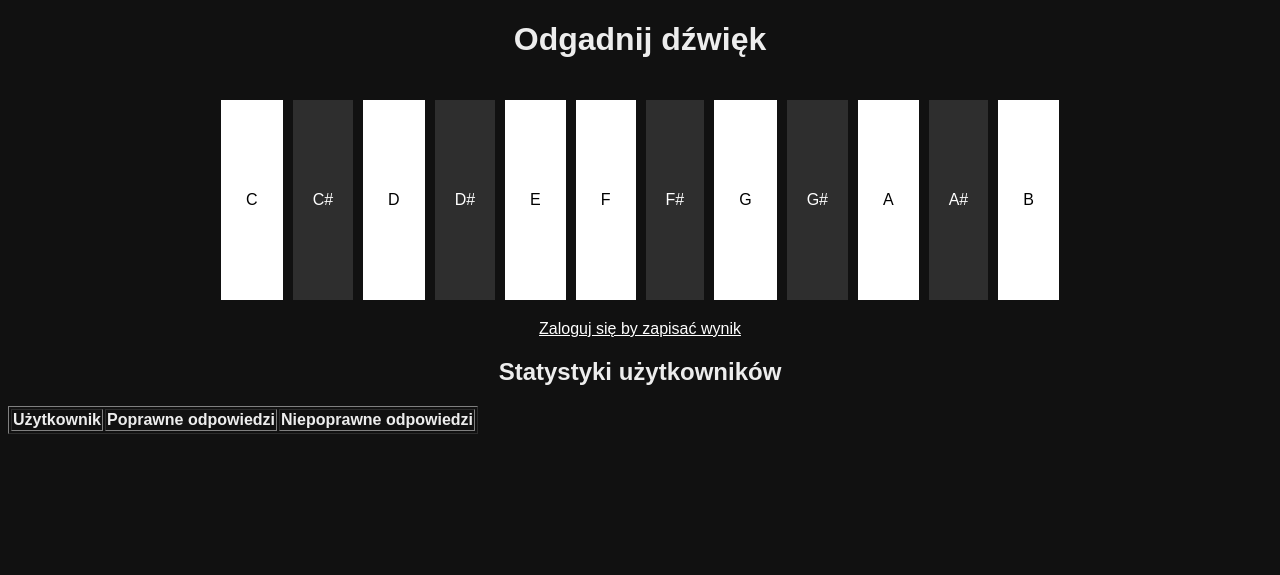
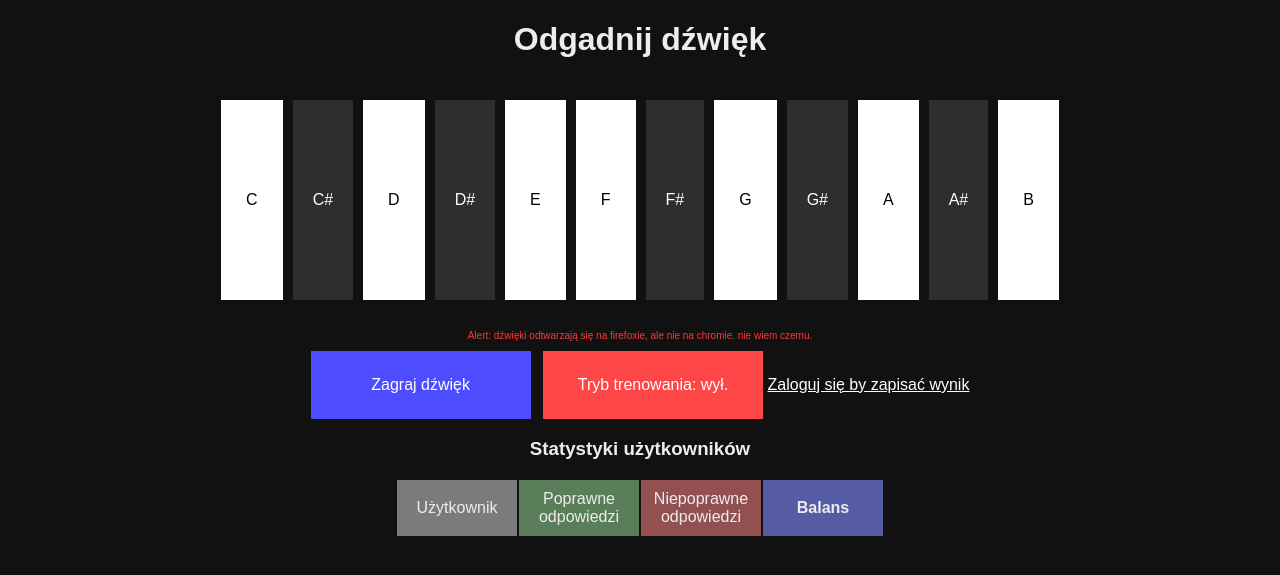
Before and after one commit to molamola157/pzaw2, a Django app: page /polls/ in a window 1280 px wide. Shown: the top 575 px of the page. Run offline with Django 5.2, Linux system fonts and the light colour scheme; lists and menus that the app fills with data are empty.

Commit message:
ide spac

```diff
--- a/polls/static/polls/stylos.css
+++ b/polls/static/polls/stylos.css
@@ -70,6 +70,59 @@ a {
     transition: width 2s;
 }
 
+table {
+    display:flex;
+    justify-content: center;
+}
+
+th, td {
+
+    justify-content: center;
+    background-color: rgb(97, 97, 97);
+    padding:10px;
+    width:100px;
+
+}
+
+
+#user {
+    background-color:rgb(123, 123, 123);
+}
+
+.user {
+    width:300px;
+
+}
+
+#pop {
+    background-color:rgb(90, 126, 90);
+}
+
+.pop {
+    background-color:rgb(56, 78, 56);
+}
+
+#niepop {
+    background-color:rgb(146, 80, 80);
+}
+
+.niepop {
+    background-color:rgb(82, 50, 50);
+}
+
+#ratio {
+    background-color:rgb(85, 92, 164);
+}
+
+.ratio {
+    background-color:rgb(55, 59, 96);
+    font-weight:bold;
+}
+
+#alert {
+    color:rgb(255, 54, 54);
+    font-size:10px;
+}
 
 #login {
     height:auto;
--- a/polls/templates/polls/gra.html
+++ b/polls/templates/polls/gra.html
@@ -76,40 +76,44 @@
         </form>
 
     </div>
+    <p id="alert">Alert: dźwięki odtwarzają się na firefoxie, ale nie na chromie. nie wiem czemu.</p>
 
 
-    {% if user.is_authenticated %}
+
     <button onclick="zagraj()" id="zagraj">Zagraj dźwięk</button>
     <button id="tryb" onclick="zmienTryb()">
         Tryb trenowania: wył.
     </button>
+    {% if user.is_authenticated %}
     <p id="poprawne">Poprawne odpowiedzi: <span id="correct_score">{{ request.user.dobre }}</span></p>
     <p id="bledne">Błędne odpowiedzi: <span id="wrong_score">{{ request.user.zle }}</span></p>
+    <p>Jesteś zalogowany jako {{ user.username }}.</p>
     <a href="{% url 'logout' %}">Wyloguj się</a>
-    <p>Alert: dźwięki odtwarzają się na firefoxie, ale nie na chromie. nie wiem czemu.</p>
+
     {% else %}
     <a href="{% url 'rejestr' %}">Zaloguj się by zapisać wynik</a>
     {% endif %}
 
 
-    <h2>Statystyki użytkowników</h2>
-    <table border="1">
-        <thead>
+    <h3>Statystyki użytkowników</h3>
+    <table>
+
             <tr>
-                <th>Użytkownik</th>
-                <th>Poprawne odpowiedzi</th>
-                <th>Niepoprawne odpowiedzi</th>
+                <td id="user">Użytkownik</td>
+                <td id="pop">Poprawne odpowiedzi</td>
+                <td id="niepop">Niepoprawne odpowiedzi</td>
+                <th id="ratio">Balans</th>
             </tr>
-        </thead>
-        <tbody>
-            {% for profile in profiles %}
+
+            {% for user in users %}
             <tr>
-                <td>{{ profile.user.username }}</td>
-                <td>{{ profile.correct_answers }}</td>
-                <td>{{ profile.incorrect_answers }}</td>
+                <td class="user">{{ user.username }}</td>
+                <td class="pop">{{ user.dobre }}</td>
+                <td class="niepop">{{ user.zle }}</td>
+                <td class="ratio">{{ user.stosunek }}</td>
             </tr>
             {% endfor %}
-        </tbody>
+
     </table>
 
 
--- a/polls/templates/polls/login.html
+++ b/polls/templates/polls/login.html
@@ -18,7 +18,7 @@
     <button type="submit" id="login">Zaloguj się</button>
 </form>
 <p>Chcesz założyć konto? <a href="{% url 'register' %}">Zarejestruj się</a></p>
-
+<a href="{% url 'muzyka' %}" >Powrót do gry</a>
 {% if form.errors %}
     <ul>
         {% for field in form %}
--- a/polls/urls.py
+++ b/polls/urls.py
@@ -8,9 +8,9 @@ from django.contrib.auth import views as auth_views
 urlpatterns = [
     path('', views.gra, name='muzyka'),
     path('login/', views.user_login, name='login'),
-    path('login/', auth_views.LogoutView.as_view(), name='logout'),
     path('gra/', views.gra, name='muzyka'),
+    path('gra/', auth_views.LogoutView.as_view(), name='logout'),
     path('rejestr/', views.register, name='register'),
     path('button_click/<str:action>/', views.button_click, name='button_click'),
-     path('button_click/', views.user_stats, name='user_stats')
+
 ]
--- a/polls/views.py
+++ b/polls/views.py
@@ -22,7 +22,11 @@ from django.contrib import messages
 from django.http import JsonResponse
 
 def gra(request):
-    return render(request, 'polls/gra.html')
+    if request.user.is_authenticated:
+        profiles = CustomUser.objects.all().order_by('-stosunek')  # Sortowanie według poprawnych odpowiedzi
+        return render(request, 'polls/gra.html', {'users': profiles})
+    else:
+        return render(request, 'polls/gra.html')
 
 def register(rekwest):
     if rekwest.method == 'POST':
@@ -54,7 +58,7 @@ def user_login(rekwest):
         form = CustomAuthenticationForm()
     return render(rekwest, 'polls/login.html', {'form': form})
 
-@login_required
+
 def button_click(request, action):
 
     user = request.user
@@ -70,8 +74,3 @@ def button_click(request, action):
     return redirect('muzyka')
 
 from .models import CustomUser
-
-
-def user_stats(request):
-    profiles = CustomUser.objects.all().order_by('-correct_answers')  # Sortowanie według poprawnych odpowiedzi
-    return render(request, 'polls/gra.html', {'profiles': profiles})
```
Also changed, not shown: polls/models.py (+8 -0 lines), db.sqlite3, polls/migrations/0010_customuser_stosunek.py (added), polls/migrations/0011_alter_customuser_stosunek.py (added).
